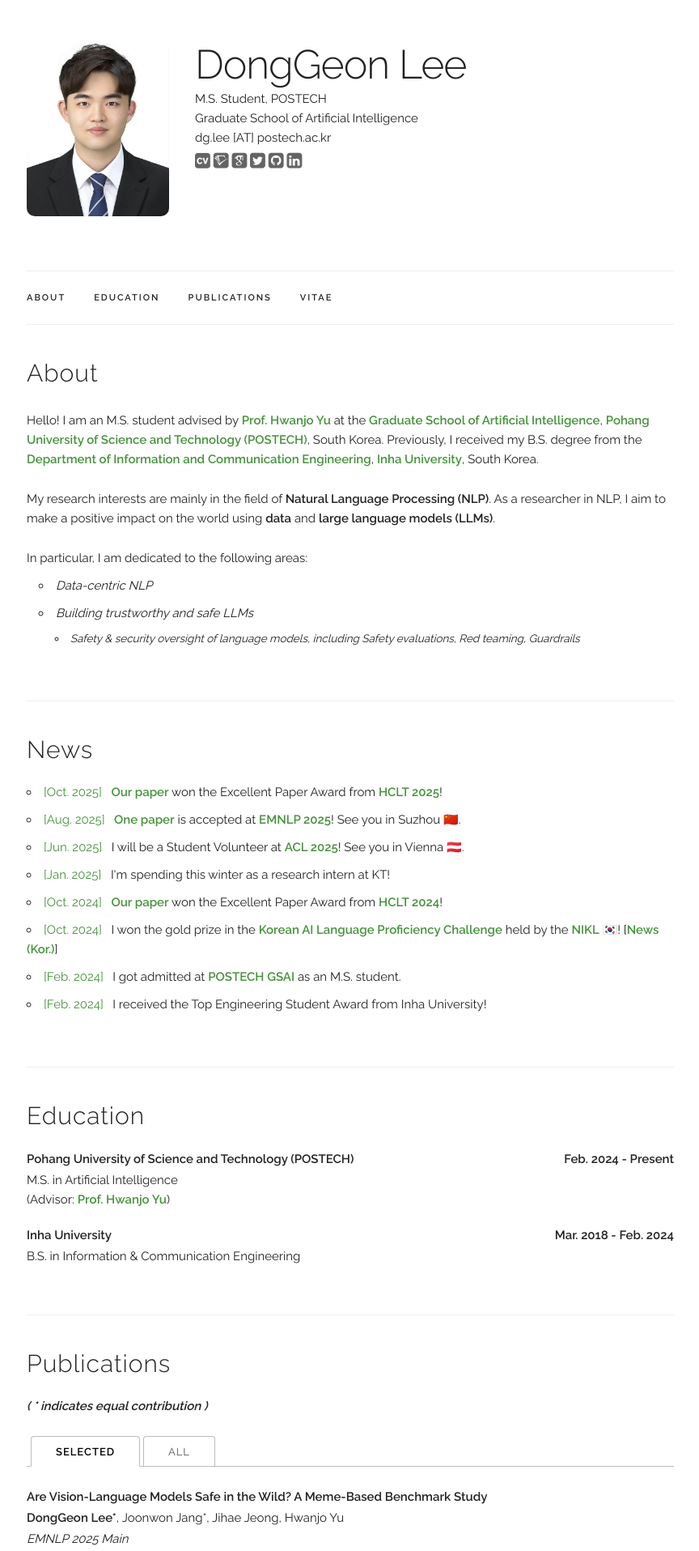
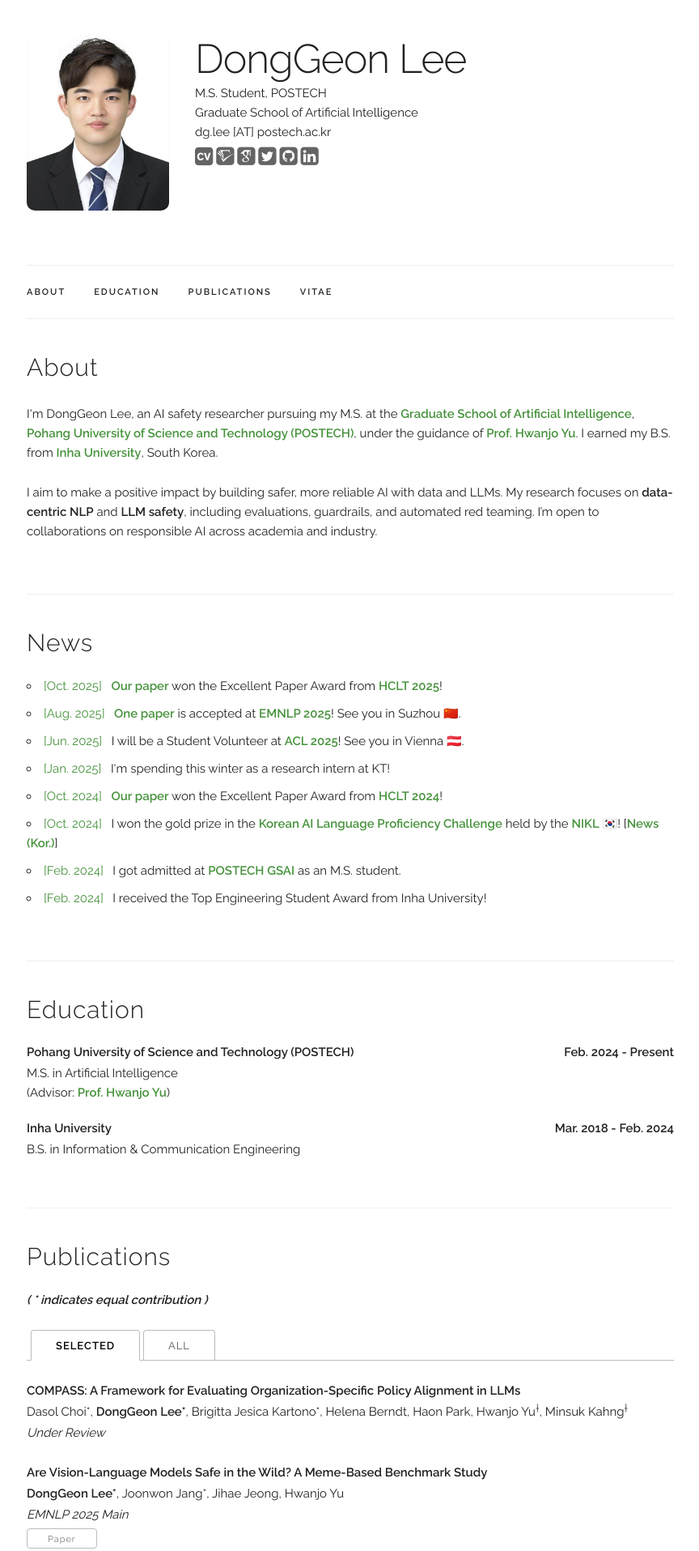
Before and after one commit to donggeon/donggeon.github.io, a Jekyll site: the page built from index.html, in a window 1280 px wide. Shown: the top 1915 px of the page at 81% size, without its empty margins (207-1071 px from the left). Built offline with Jekyll 4.4.1, drawn with Linux system fonts in a browser that asks for light colours; some web fonts are replaced; some of the changed text lies outside the part shown.

Commit message:
Oct 2025

```diff
--- a/_data/publications.yaml
+++ b/_data/publications.yaml
@@ -1,4 +1,9 @@
 papers:
+  - title: "COMPASS: A Framework for Evaluating Organization-Specific Policy Alignment in LLMs"
+    authors: "Dasol Choi*, <b>DongGeon Lee*</b>, Brigitta Jesica Kartono*, Helena Berndt, Haon Park, Hwanjo Yu<sup>†</sup>, Minsuk Kahng<sup>†</sup>"
+    venue: "Under Review"
+    selected: y
+
   - title: "Are Vision-Language Models Safe in the Wild? A Meme-Based Benchmark Study"
     authors: "<b>DongGeon Lee*</b>, Joonwon Jang*, Jihae Jeong, Hwanjo Yu"
     venue: "EMNLP 2025 Main"
--- a/_layouts/default.html
+++ b/_layouts/default.html
@@ -51,8 +51,8 @@
 
   <!-- Favicon
   –––––––––––––––––––––––––––––––––––––––––––––––––– -->
-  <link rel="icon" type="image/png" href={{ "/assets/logos/emoji.png" | prepend: site.baseurl }}>
-  <link rel="shortcut icon" type="image/png" href={{ "/libs/emoji.png" | prepend: site.baseurl }}>
+  <link rel="icon" type="image/png" href={{ "/assets/logos/safe.png" | prepend: site.baseurl }}>
+  <link rel="shortcut icon" type="image/png" href={{ "/libs/safe.png" | prepend: site.baseurl }}>
 
 </head>
 <body>
@@ -121,26 +121,26 @@
           {{ site.data.main_info.name }}
         </div>
         <div class="five columns">
-          Last updated on September 16, 2024
+          Last updated on October 12, 2025
         </div>
         <div class="three columns">
           <span onclick="window.open('{{ site.data.main_info.cv }}')" style="cursor: pointer">
-            <i class="fa ai ai-cv-square" aria-hidden="true"></i>
+            <i class="fa ai ai-cv-square" aria-hidden="true" style="font-size: 2rem;"></i>
           </span>
           <span onclick="window.open('{{ site.data.main_info.semantic_scholar }}')" style="cursor: pointer">
-            <i class="ai ai-semantic-scholar-square" aria-hidden="true"></i>
+            <i class="ai ai-semantic-scholar-square" aria-hidden="true" style="font-size: 2rem;"></i>
           </span>
           <span onclick="window.open('{{ site.data.main_info.google_scholar }}')" style="cursor: pointer">
-            <i class="ai ai-google-scholar-square" aria-hidden="true"></i>
+            <i class="ai ai-google-scholar-square" aria-hidden="true" style="font-size: 2rem;"></i>
           </span>
           <span onclick="window.open('{{ site.data.main_info.twitter }}')" style="cursor: pointer">
-            <i class="fa fa-twitter-square" aria-hidden="true"></i>
+            <i class="fa fa-twitter-square" aria-hidden="true" style="font-size: 2rem;"></i>
           </span>
           <span onclick="window.open('{{ site.data.main_info.github }}')" style="cursor: pointer">
-            <i class="fa fa-github-square" aria-hidden="true"></i>
+            <i class="fa fa-github-square" aria-hidden="true" style="font-size: 2rem;"></i>
           </span>
           <span onclick="window.open('{{ site.data.main_info.linkedin }}')" style="cursor: pointer">
-            <i class="fa fa-linkedin-square" aria-hidden="true"></i>
+            <i class="fa fa-linkedin-square" aria-hidden="true" style="font-size: 2rem;"></i>
           </span>
         </div>
       </div>
--- a/index.html
+++ b/index.html
@@ -6,29 +6,13 @@ layout: default
   <h4>About</h4>
   <p>
     <p>
-      Hello! I am an M.S. student advised by <a href="http://di.postech.ac.kr/hwanjoyu" target="_blank">Prof. Hwanjo Yu</a> at the <a href="https://ai.postech.ac.kr/" target="_blank">Graduate School of Artificial Intelligence</a>, <a href="https://postech.ac.kr/eng/" target="_blank">Pohang University of Science and Technology (POSTECH)</a>, South Korea.
-      Previously, I received my B.S. degree from the <a href="https://eng.inha.ac.kr/eng/3590/subview..do?&enc=Zm5jdDF8QEB8JTJGZGVwYXJ0bWVudEludHJvJTJGZW5nJTJGNjMlMkYxODElMkZpbnRyb1ZpZXcuZG8lM0ZmbGFnJTNEJTI2" target="_blank">Department of Information and Communication Engineering</a>, <a href="https://eng.inha.ac.kr/" target="_blank">Inha University</a>, South Korea.
+      I'm DongGeon Lee, an AI safety researcher pursuing my M.S. at the <a href="https://ai.postech.ac.kr/" target="_blank">Graduate School of Artificial Intelligence</a>, <a href="https://postech.ac.kr/eng/" target="_blank">Pohang University of Science and Technology (POSTECH)</a>, under the guidance of <a href="https://di.postech.ac.kr/di/mem/professor.do" target="_blank">Prof. Hwanjo Yu</a>. I earned my B.S. from <a href="https://eng.inha.ac.kr/" target="_blank">Inha University</a>, South Korea.
     </p>
     <p>
-      My research interests are mainly in the field of <b>Natural Language Processing (NLP)</b>.
-      As a researcher in NLP, I aim to make a positive impact on the world using <b>data</b> and <b>large language models (LLMs)</b>.
+      I aim to make a positive impact by building safer, more reliable AI with data and LLMs.
+      My research focuses on <b>data-centric NLP</b> and <b>LLM safety</b>, including evaluations, guardrails, and automated red teaming.
+      I’m open to collaborations on responsible AI across academia and industry.
     </p>
-    <p>
-      In particular, I am dedicated to the following areas:
-    </p>
-    <ul style="margin-left: 1em; margin-top: -1em;">
-      <li>
-        <i>Data-centric NLP</i>
-      </li>
-      <li>
-        <i>Building trustworthy and safe LLMs</i>
-        <ul style="margin-left: 1.5em; margin-top: 0.7em;">
-          <li>
-            <i>Safety & security oversight of language models, including Safety evaluations, Red teaming, Guardrails</i>
-          </li>
-        </ul>
-      </li>
-    </ul>
   </p>
 </div>
 
@@ -79,7 +63,7 @@ layout: default
   <h4>Education</h4>
         <div class="paper">
           <p class="title"><b>Pohang University of Science and Technology (POSTECH)<b style="float:right;">Feb. 2024 - Present</b></b></p>
-          <p>M.S. in Artificial Intelligence<br>(Advisor: <a href="http://di.postech.ac.kr/hwanjoyu" target="_blank">Prof. Hwanjo Yu</a>)</p>
+          <p>M.S. in Artificial Intelligence<br>(Advisor: <a href="https://di.postech.ac.kr/di/mem/professor.do" target="_blank">Prof. Hwanjo Yu</a>)</p>
           <p></p>
         </div>
 
```
Also changed, not shown: _data/experience.yaml (+15 -15 lines), assets/logos/safe.png (added), libs/custom/my_css.css, 2 other files.
